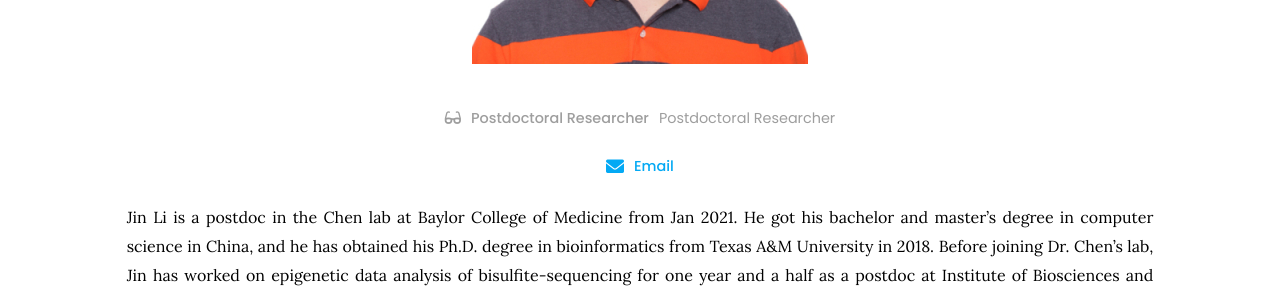
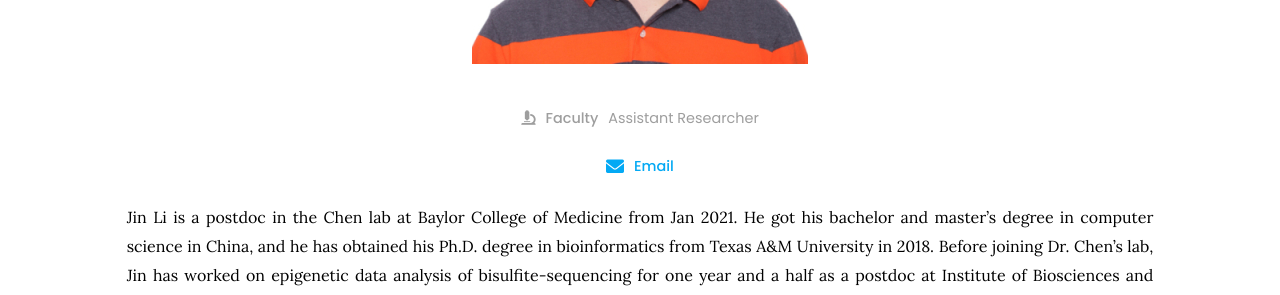
Before and after one commit to RCHENLAB/rchenlab.github.io, a Jekyll site: the page built from _members/jin-li.md, in a window 1280 px wide. Shown: the part 530-825 px from the top of the page. Built offline with Jekyll 4.4.1, drawn with Linux system fonts in a browser that asks for light colours.

Commit message:
Update jin-li.md

```diff
--- a/_members/jin-li.md
+++ b/_members/jin-li.md
@@ -1,8 +1,8 @@
 ---
 name: Jin Li
 image: images/member/jin.jpeg
-description: Postdoctoral Researcher
-role: postdoc
+description: Assistant Researcher
+role: faculty
 aliases:
   - Jin Li
   - J Li
```
